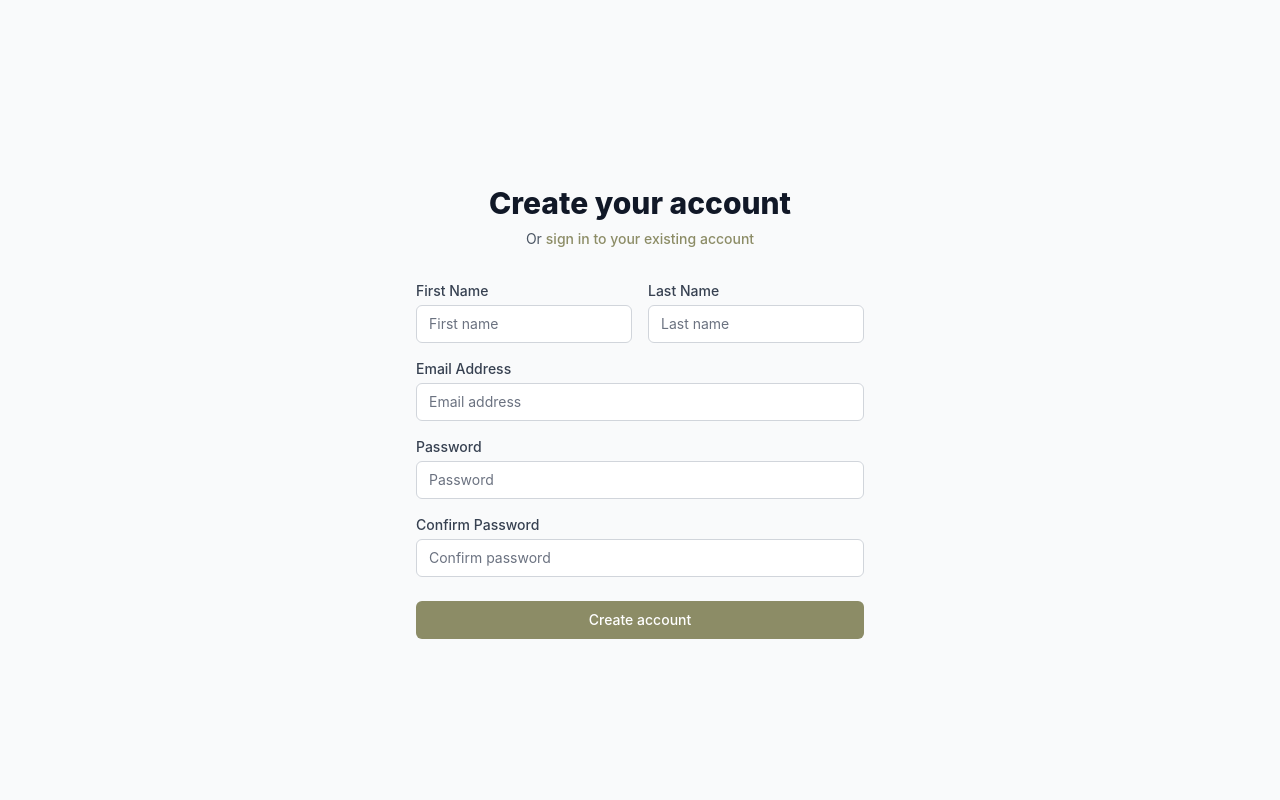
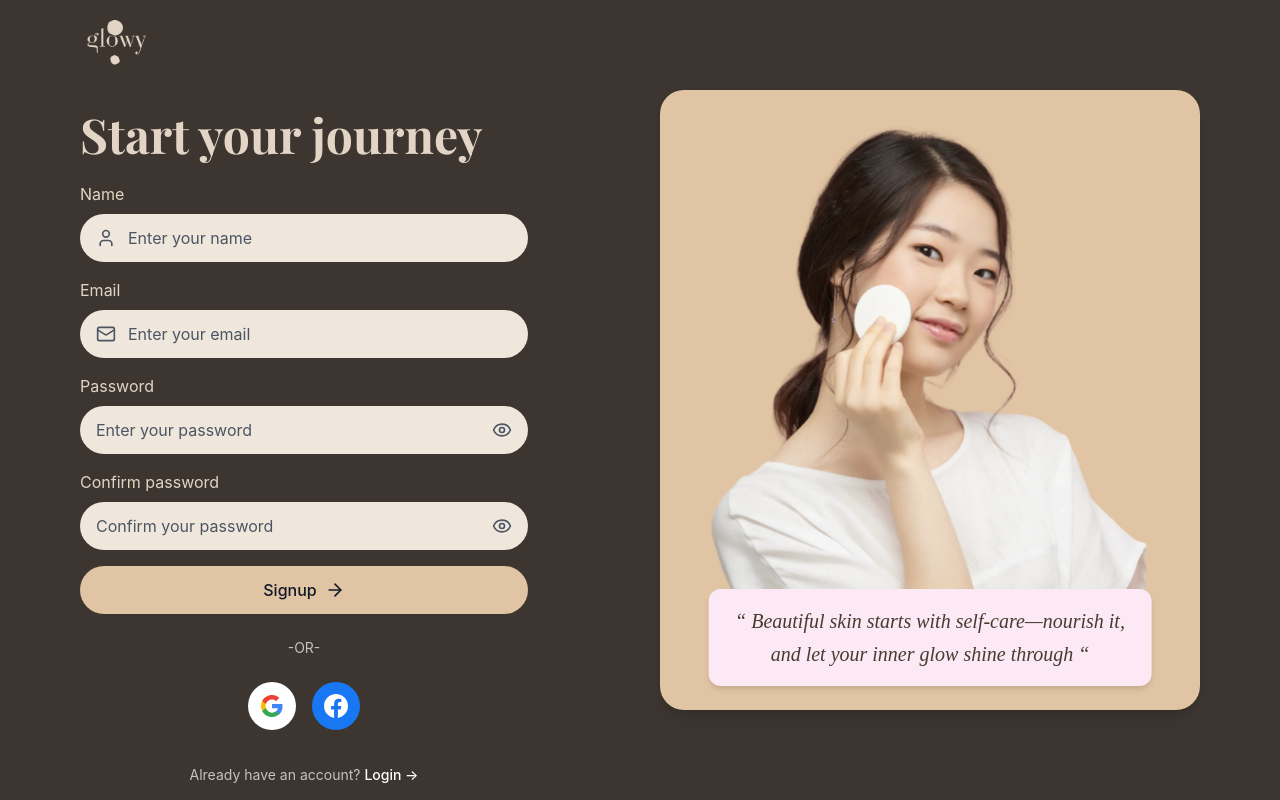
Before and after one commit to Lakna30/Glowy_Mini-E-Commerce-Store, a React (Create React App) app: page /signup in a window 1280 px wide. Built offline with nearby package versions, Linux system fonts and the light colour scheme; no server answers; the HTML template or start-up script is replaced by a standard one.

Commit message:
Implement signup page

```diff
--- a/src/pages/user/Auth/Signup.js
+++ b/src/pages/user/Auth/Signup.js
@@ -1,11 +1,11 @@
 import React, { useState } from 'react';
 import { Link, useNavigate } from 'react-router-dom';
 import { useAuth } from '../../../contexts/AuthContext';
+import { Eye, EyeOff, Mail, ArrowRight, User } from "lucide-react";
 
 const Signup = () => {
   const [formData, setFormData] = useState({
-    firstName: '',
-    lastName: '',
+    fullName: '',
     email: '',
     password: '',
     confirmPassword: ''
@@ -45,132 +45,204 @@ const Signup = () => {
     setLoading(false);
   };
 
+  // ✅ Fixed: No "export" here, just a local component
+  function SignupForm() {
+    const [showPassword, setShowPassword] = useState(false);
+    const [showConfirmPassword, setShowConfirmPassword] = useState(false);
+
     return (
-    <div className="signup">
-      <div className="min-h-screen flex items-center justify-center bg-gray-50 py-12 px-4 sm:px-6 lg:px-8">
-        <div className="max-w-md w-full space-y-8">
-          <div>
-            <h2 className="mt-6 text-center text-3xl font-extrabold text-gray-900">
-              Create your account
-            </h2>
-            <p className="mt-2 text-center text-sm text-gray-600">
-              Or{' '}
-              <Link
-                to="/login"
-                className="font-medium text-primary-600 hover:text-primary-500"
-              >
-                sign in to your existing account
-              </Link>
-            </p>
+      <div className="min-h-screen flex bg-[#3c3530]">
+      {/* Left Side */}
+      <div className="flex-1 flex flex-col justify-center px-12 lg:px-20">
+
+        {/* Logo */}
+        <div className="mb-10">
+          <img src="Logo.png" alt="Glowy Logo" className="h-14 object-contain" />
         </div>
 
-          <form className="mt-8 space-y-6" onSubmit={handleSubmit}>
-            {error && (
-              <div className="bg-red-100 border border-red-400 text-red-700 px-4 py-3 rounded">
-                {error}
-              </div>
-            )}
+        {/* Welcome Section */}
+        <div className="max-w-md">
+          <h2 className="text-4xl lg:text-5xl font-serif font-bold text-[#E3D5C5] mb-6 leading-tight">
+            Start your journey
+          </h2>
 
-            <div className="space-y-4">
-              <div className="grid grid-cols-2 gap-4">
-                <div>
-                  <label htmlFor="firstName" className="block text-sm font-medium text-gray-700">
-                    First Name
+          {/* Form */}
+          <form onSubmit={handleSubmit} autoComplete="off" className="space-y-4">
+            {/* Name Field */}
+            <div className="space-y-2">
+              <label htmlFor="name" style={{ color: "#e3d5c5" }}>
+                Name
               </label>
+              <div className="relative">
+                <User className="absolute left-4 top-1/2 transform -translate-y-1/2 text-gray-600 w-5 h-5" />
                   <input
-                    id="firstName"
-                    name="firstName"
+                    id="name"
                     type="text"
+                    placeholder="Enter your name"
+                    value={formData.fullName}
+                    onChange={handleChange}
                     required
-                    className="mt-1 appearance-none relative block w-full px-3 py-2 border border-gray-300 placeholder-gray-500 text-gray-900 rounded-md focus:outline-none focus:ring-primary-500 focus:border-primary-500 sm:text-sm"
-                    placeholder="First name"
-                    value={formData.firstName}
-                    onChange={handleChange}
+                    autoComplete="off"
+                    className="pl-12 pr-4 h-12 w-full rounded-full border-0 text-gray-800 placeholder:text-gray-600"
+                    style={{ backgroundColor: "#f0e7dc" }}
                   />
                 </div>
-                <div>
-                  <label htmlFor="lastName" className="block text-sm font-medium text-gray-700">
-                    Last Name
+              </div>
+              {/* Email */}
+              <div className="space-y-2">
+                <label htmlFor="email" style={{ color: "#e3d5c5" }}>
+                  Email
                 </label>
+                <div className="relative">
+                  <Mail className="absolute left-4 top-1/2 transform -translate-y-1/2 text-gray-600 w-5 h-5" />
                   <input
-                    id="lastName"
-                    name="lastName"
-                    type="text"
+                    type="email"
+                    name="email"
+                    placeholder="Enter your email"
+                    value={formData.email}
+                    onChange={handleChange}
                     required
-                    className="mt-1 appearance-none relative block w-full px-3 py-2 border border-gray-300 placeholder-gray-500 text-gray-900 rounded-md focus:outline-none focus:ring-primary-500 focus:border-primary-500 sm:text-sm"
-                    placeholder="Last name"
-                    value={formData.lastName}
-                    onChange={handleChange}
+                    autoComplete="off"
+                    className="pl-12 pr-4 h-12 w-full rounded-full border-0 text-gray-800 placeholder:text-gray-600"
+                    style={{ backgroundColor: "#f0e7dc" }}
                   />
                 </div>
               </div>
 
-              <div>
-                <label htmlFor="email" className="block text-sm font-medium text-gray-700">
-                  Email Address
-                </label>
-                <input
-                  id="email"
-                  name="email"
-                  type="email"
-                  autoComplete="email"
-                  required
-                  className="mt-1 appearance-none relative block w-full px-3 py-2 border border-gray-300 placeholder-gray-500 text-gray-900 rounded-md focus:outline-none focus:ring-primary-500 focus:border-primary-500 sm:text-sm"
-                  placeholder="Email address"
-                  value={formData.email}
-                  onChange={handleChange}
-                />
-              </div>
-
-              <div>
-                <label htmlFor="password" className="block text-sm font-medium text-gray-700">
+              {/* Password */}
+              <div className="space-y-2">
+                <label htmlFor="password" style={{ color: "#e3d5c5" }}>
                   Password
                 </label>
+                <div className="relative">
                   <input
-                  id="password"
+                    type={showPassword ? "text" : "password"}
                     name="password"
-                  type="password"
-                  autoComplete="new-password"
-                  required
-                  className="mt-1 appearance-none relative block w-full px-3 py-2 border border-gray-300 placeholder-gray-500 text-gray-900 rounded-md focus:outline-none focus:ring-primary-500 focus:border-primary-500 sm:text-sm"
-                  placeholder="Password"
+                    placeholder="Enter your password"
                     value={formData.password}
                     onChange={handleChange}
+                    required
+                    autoComplete="off"
+                    className="pl-4 pr-12 h-12 w-full rounded-full border-0 text-gray-800 placeholder:text-gray-600"
+                    style={{ backgroundColor: "#f0e7dc" }}
                   />
-              </div>
-
-              <div>
-                <label htmlFor="confirmPassword" className="block text-sm font-medium text-gray-700">
-                  Confirm Password
-                </label>
-                <input
-                  id="confirmPassword"
-                  name="confirmPassword"
-                  type="password"
-                  autoComplete="new-password"
-                  required
-                  className="mt-1 appearance-none relative block w-full px-3 py-2 border border-gray-300 placeholder-gray-500 text-gray-900 rounded-md focus:outline-none focus:ring-primary-500 focus:border-primary-500 sm:text-sm"
-                  placeholder="Confirm password"
-                  value={formData.confirmPassword}
-                  onChange={handleChange}
-                />
+                  <button
+                    type="button"
+                    onClick={() => setShowPassword(!showPassword)}
+                    className="absolute right-4 top-1/2 transform -translate-y-1/2 text-gray-600"
+                  >
+                    {showPassword ? <EyeOff className="w-5 h-5" /> : <Eye className="w-5 h-5" />}
+                  </button>
                 </div>
               </div>
 
-            <div>
+              {/* Confirm Password */}
+              <div className="space-y-2">
+                <label htmlFor="confirmPassword" style={{ color: "#e3d5c5" }}>
+                  Confirm password
+                </label>
+                <div className="relative">
+                  <input
+                    type={showConfirmPassword ? "text" : "password"}
+                    name="confirmPassword"
+                    placeholder="Confirm your password"
+                    value={formData.confirmPassword}
+                    onChange={handleChange}
+                    required
+                    autoComplete="off"
+                    className="pl-4 pr-12 h-12 w-full rounded-full border-0 text-gray-800 placeholder:text-gray-600"
+                    style={{ backgroundColor: "#f0e7dc" }}
+                  />
+                  <button
+                    type="button"
+                    onClick={() => setShowConfirmPassword(!showConfirmPassword)}
+                    className="absolute right-4 top-1/2 transform -translate-y-1/2 text-gray-600"
+                  >
+                    {showConfirmPassword ? <EyeOff className="w-5 h-5" /> : <Eye className="w-5 h-5" />}
+                  </button>
+                </div>
+              </div>
+
+              {/* Signup Button */}
               <button
                 type="submit"
                 disabled={loading}
-                className="group relative w-full flex justify-center py-2 px-4 border border-transparent text-sm font-medium rounded-md text-white bg-primary-600 hover:bg-primary-700 focus:outline-none focus:ring-2 focus:ring-offset-2 focus:ring-primary-500 disabled:opacity-50"
+                className="w-full h-12 flex items-center justify-center rounded-full font-medium text-gray-900 hover:opacity-90 transition"
+                style={{ backgroundColor: "#e0c4a3" }}
               >
-                {loading ? 'Creating account...' : 'Create account'}
+                {loading ? "Creating Account..." : "Signup"} <ArrowRight className="ml-2 w-5 h-5" />
+              </button>
+            </form>
+
+            {error && <p className="text-red-500 text-sm mt-3">{error}</p>}
+
+            {/* Divider */}
+            <div className="text-center text-white/70 text-sm my-6">-OR-</div>
+
+            {/* Social Login */}
+            <div className="flex justify-center gap-4 mb-8">
+              {/* Google */}
+              <button className="w-12 h-12 rounded-full bg-white flex items-center justify-center hover:bg-gray-50 transition-colors">
+                <svg className="w-6 h-6" viewBox="0 0 24 24">
+                  <path fill="#4285F4" d="M22.56 12.25c0-.78-.07-1.53-.2-2.25H12v4.26h5.92c-.26 1.37-1.04 2.53-2.21 3.31v2.77h3.57c2.08-1.92 3.28-4.74 3.28-8.09z"/>
+                  <path fill="#34A853" d="M12 23c2.97 0 5.46-.98 7.28-2.66l-3.57-2.77c-.98.66-2.23 1.06-3.71 1.06-2.86 0-5.29-1.93-6.16-4.53H2.18v2.84C3.99 20.53 7.7 23 12 23z"/>
+                  <path fill="#FBBC05" d="M5.84 14.09c-.22-.66-.35-1.36-.35-2.09s.13-1.43.35-2.09V7.07H2.18C1.43 8.55 1 10.22 1 12s.43 3.45 1.18 4.93l2.85-2.22.81-.62z"/>
+                  <path fill="#EA4335" d="M12 5.38c1.62 0 3.06.56 4.21 1.64l3.15-3.15C17.45 2.09 14.97 1 12 1 7.7 1 3.99 3.47 2.18 7.07l3.66 2.84c.87-2.6 3.3-4.53 6.16-4.53z"/>
+                </svg>
+              </button>
+
+              {/* Facebook */}
+              <button
+                className="w-12 h-12 rounded-full flex items-center justify-center hover:bg-blue-600 transition-colors"
+                style={{ backgroundColor: "#1877f2" }}
+              >
+                <svg className="w-6 h-6 text-white" fill="currentColor" viewBox="0 0 24 24">
+                  <path d="M24 12.073c0-6.627-5.373-12-12-12s-12 5.373-12 12c0 5.99 4.388 10.954 10.125 11.854v-8.385H7.078v-3.47h3.047V9.43c0-3.007 1.792-4.669 4.533-4.669 1.312 0 2.686.235 2.686.235v2.953H15.83c-1.491 0-1.956.925-1.956 1.874v2.25h3.328l-.532 3.47h-2.796v8.385C19.612 23.027 24 18.062 24 12.073z" />
+                </svg>
               </button>
             </div>
-          </form>
+
+            {/* Login Link */}
+            <div className="text-center">
+              <span className="text-white/70 text-sm">Already have an account? </span>
+              <Link to="/login" className="text-white font-medium text-sm hover:underline">
+                Login →
+              </Link>
+            </div>
+
+
+          </div>
+        </div>
+
+        {/* Right Side */}
+      <div className="flex items-center justify-center p-8 lg:pr-20">
+        <div className="bg-[#e0c4a3] rounded-3xl p-6 shadow-lg w-[540px]">
+          <div className="relative flex flex-col items-center">
+            {/* Image */}
+            <img
+              src="LoginPic.png"
+              alt="Skincare"
+              className="object-contain w-full h-auto rounded-xl mb-8"
+              style={{ height: '540px', width: 'auto' }}
+            />
+
+            {/* Quote Overlapping */}
+            <div className="absolute bottom-6 left-1/2 transform -translate-x-1/2 translate-y-6 bg-[#fce9f5] rounded-xl p-4 shadow-md w-[90%]">
+              <p
+                style={{ fontFamily: "'Source Serif Pro', serif" }}
+                className="text-[#463C30] text-xl italic font-light leading-relaxed text-center"
+              >
+                “ Beautiful skin starts with self-care—nourish it, and let your inner glow shine through “
+              </p>
+            </div>
+          </div>
         </div>
       </div>
       </div>
     );
+  }
+
+  return <SignupForm />;
 };
 
 export default Signup;
```
Lines whose indentation alone changed are shown as unchanged.
